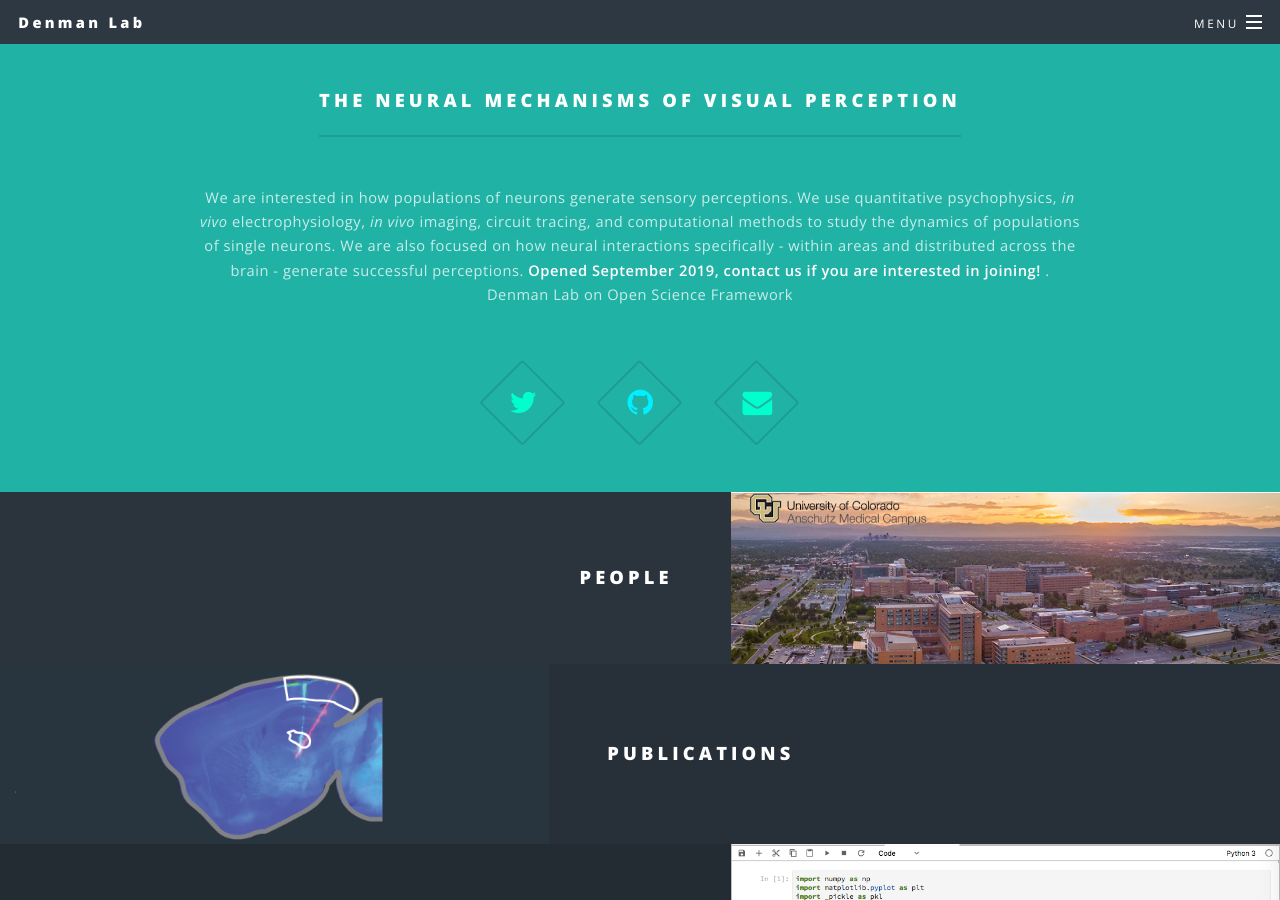
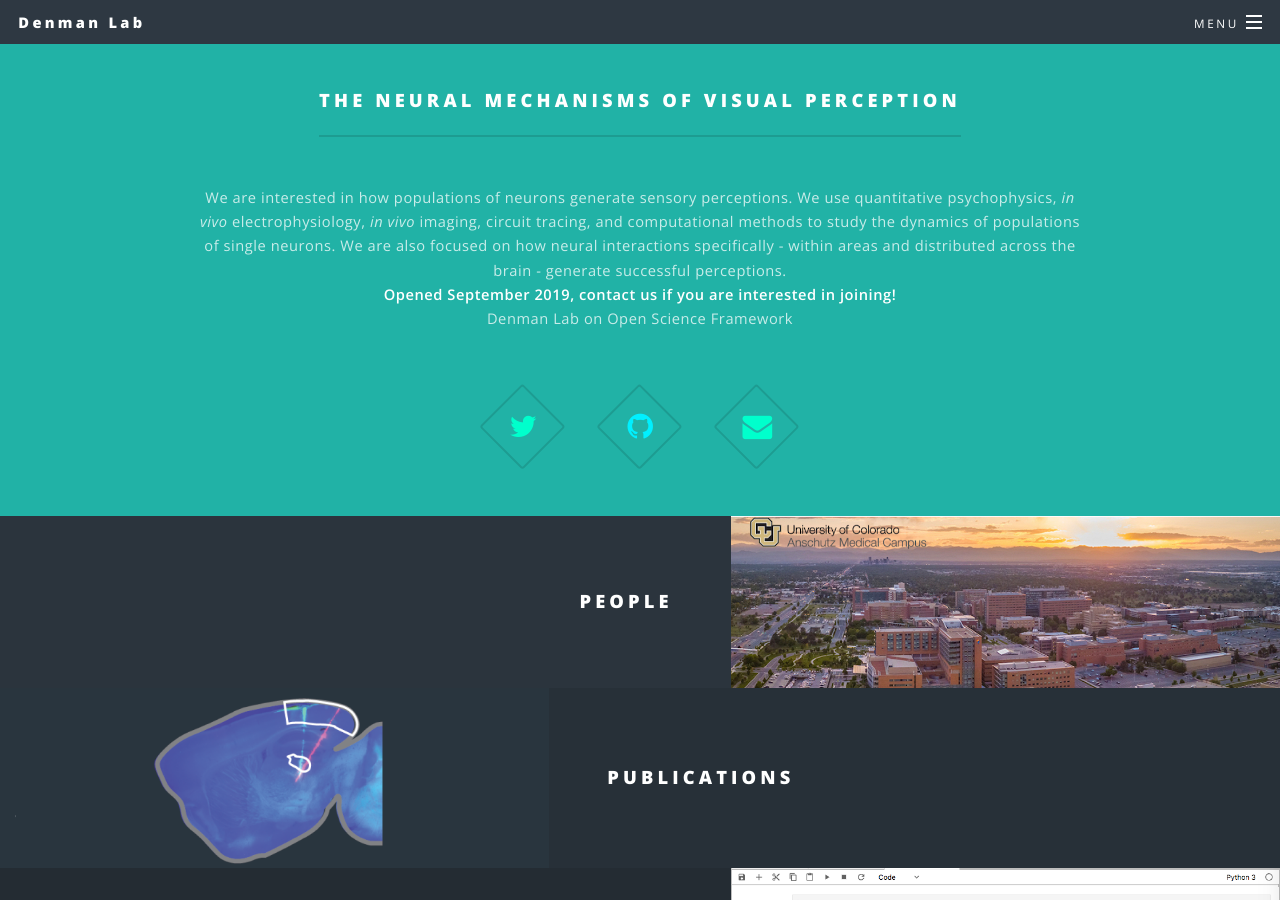
Before and after one commit to denmanlab/denmanlab.github.io, a Jekyll site: the page built from index.md, in a window 1280 px wide and 900 px high, scrolled down 880 px. Built offline with Jekyll 4.4.1, drawn with Linux system fonts in a browser that asks for light colours.

```diff
--- a/_config.yml
+++ b/_config.yml
@@ -29,7 +29,7 @@ lang: en-us # used in HTML lang attributes
 # - set the greeting only if you want to display the first green section
 greeting:
   title:  The neural mechanisms of visual perception
-  text: We are interested in how populations of neurons generate sensory perceptions. We use quantitative psychophysics, *in vivo* electrophysiology, *in vivo* imaging, circuit tracing, and computational methods to study the dynamics of populations of single neurons. We are also focused on how neural interactions specifically - within areas and distributed across the brain - generate successful perceptions.  **Opened September 2019, contact us if you are interested in joining!** . Denman Lab on Open Science Framework
+  text: We are interested in how populations of neurons generate sensory perceptions. We use quantitative psychophysics, *in vivo* electrophysiology, *in vivo* imaging, circuit tracing, and computational methods to study the dynamics of populations of single neurons. We are also focused on how neural interactions specifically - within areas and distributed across the brain - generate successful perceptions.<br/>**Opened September 2019, contact us if you are interested in joining!**<br/>Denman Lab on Open Science Framework
 # - displayed at the bottom
 closing-head: Opening September 2019
 closing-para:
```
